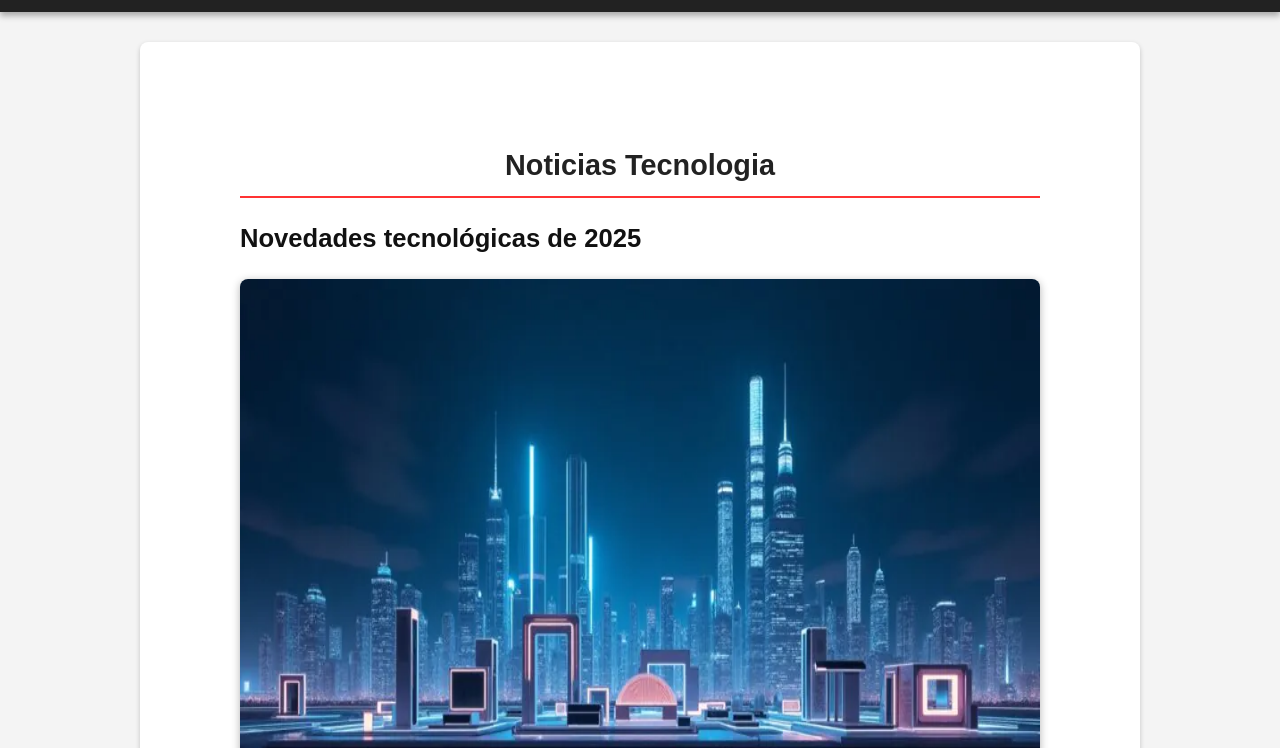
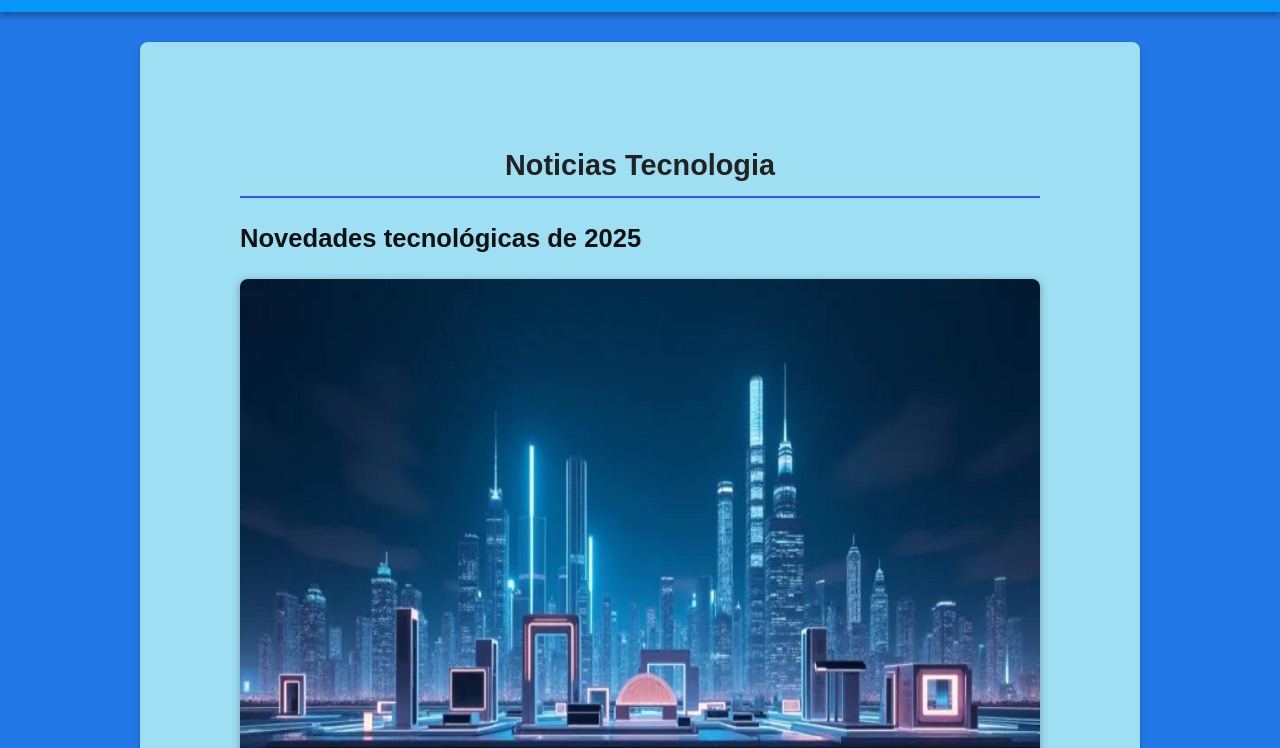
Before and after one commit to Jh0nFr3dyGu4pach4/Trabajo-Pagina-web-1, a plain HTML site: page tecnologia.html in a window 1280 px wide. Shown: the part 115-863 px from the top of the page. Drawn offline with Linux system fonts and the light colour scheme.

Commit message:
Update tecnologia.html

```diff
--- a/tecnologia.html
+++ b/tecnologia.html
@@ -4,7 +4,7 @@
     <meta charset="UTF-8">
     <meta name="viewport" content="width=device-width, initial-scale=1.0">
     <title>Noticias Nacionales</title>
-    <link rel="stylesheet" href="style.css">
+    <link rel="stylesheet" href="styletecnologia.css">
 </head>
 <body>
     <header>
```
